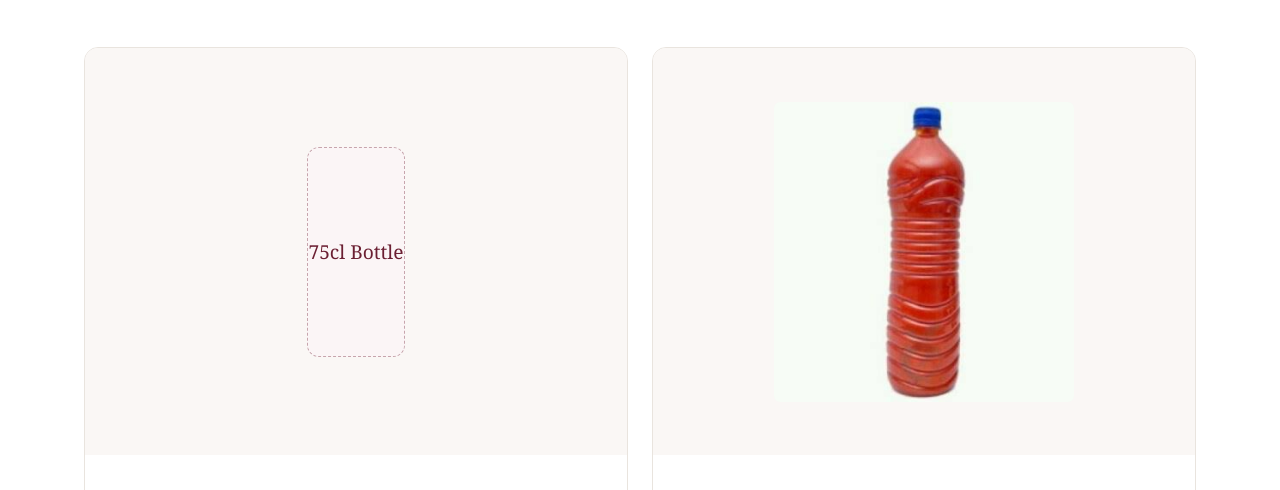
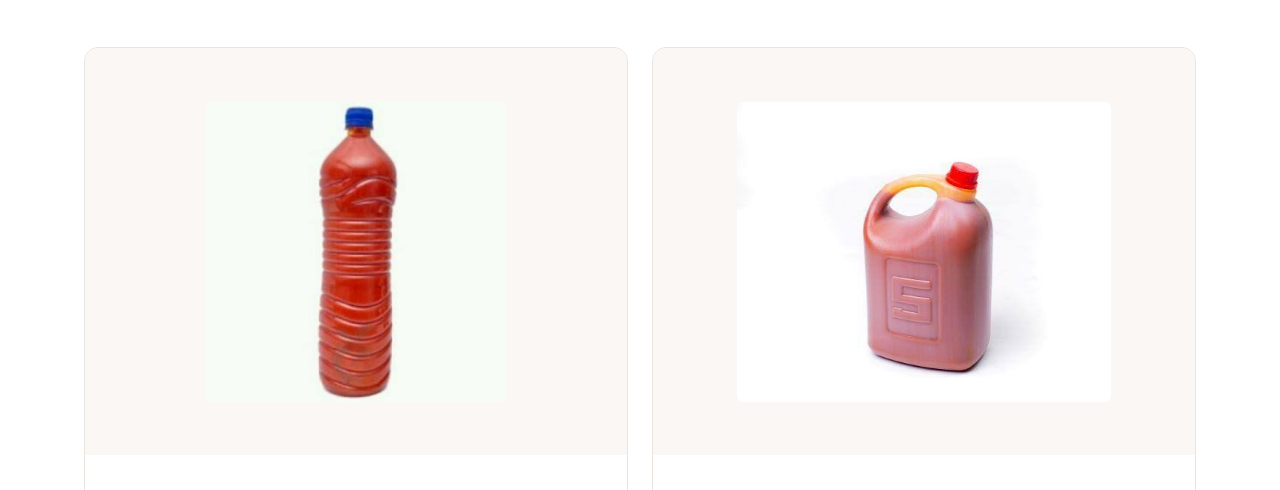
Before and after one commit to Ebuka420/Danda.com, a plain HTML site: page Danda-Farms/PalmOil.html in a window 1280 px wide. Shown: the part 295-785 px from the top of the page. Drawn offline with nearby package versions, Linux system fonts and the light colour scheme.

Commit message:
Use correct palm oil bottle photos

```diff
--- a/Danda-Farms/PalmOil.html
+++ b/Danda-Farms/PalmOil.html
@@ -42,7 +42,8 @@
       <div class="col">
         <article class="product-card palm-oil-product">
           <div class="product-img-box palm-oil-image-box">
-            <span class="palm-oil-image-fallback">75cl Bottle</span>
+            <img src="./resources/palm oil 75cl.jpg" class="img-fluid rounded" alt="75cl palm oil bottle with blue cap" onerror="this.hidden=true;this.nextElementSibling.hidden=false">
+            <span class="palm-oil-image-fallback" hidden>75cl Bottle</span>
           </div>
           <div class="product-content">
             <h2 class="mt-3">Palm Oil 75cl</h2>
@@ -53,7 +54,7 @@
       <div class="col">
         <article class="product-card palm-oil-product">
           <div class="product-img-box palm-oil-image-box">
-            <img src="./resources/images.jpg" class="img-fluid rounded" alt="5 litre handled bottle of palm oil" onerror="this.hidden=true;this.nextElementSibling.hidden=false">
+            <img src="./resources/palm oil 5l.jpg" class="img-fluid rounded" alt="5 litre handled bottle of palm oil" onerror="this.hidden=true;this.nextElementSibling.hidden=false">
             <span class="palm-oil-image-fallback" hidden>5L Bottle</span>
           </div>
           <div class="product-content">
--- a/Danda-Farms/products.js
+++ b/Danda-Farms/products.js
@@ -15,6 +15,6 @@ window.DANDA_PRODUCTS = [
   { id: 'sausages', name: 'Sausages', price: 2800, unit: 'pack', image: 'resources/sausages.jpg' },
   { id: 'eggs', name: 'Egg Crate', price: null, unit: 'crate', image: 'resources/egg crate.jpg' },
   { id: 'pork', name: 'Pork', price: 5000, unit: 'kg', image: 'resources/pork.jpg' },
-  { id: 'palm-oil-75cl', name: 'Palm Oil 75cl', price: 2800, unit: 'bottle', image: null },
-  { id: 'palm-oil-5l', name: 'Palm Oil 5L', price: 5500, unit: 'bottle', image: 'resources/images.jpg' }
+  { id: 'palm-oil-75cl', name: 'Palm Oil 75cl', price: 2800, unit: 'bottle', image: 'resources/palm oil 75cl.jpg' },
+  { id: 'palm-oil-5l', name: 'Palm Oil 5L', price: 5500, unit: 'bottle', image: 'resources/palm oil 5l.jpg' }
 ];
```
Also changed, not shown: Danda-Farms/resources/palm oil 5l.jpg (added), Danda-Farms/resources/palm oil 75cl.jpg (added).
